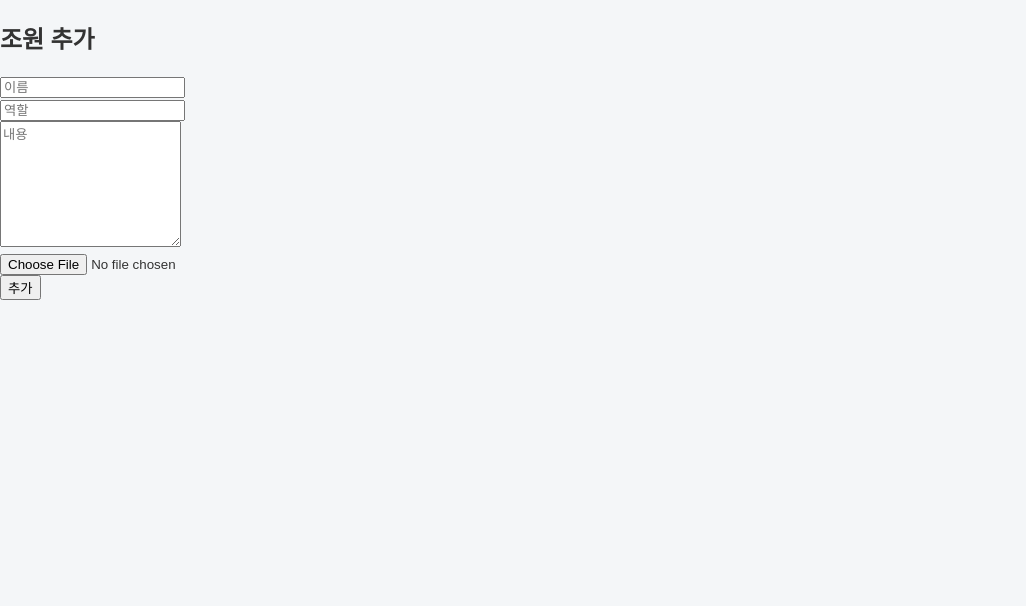
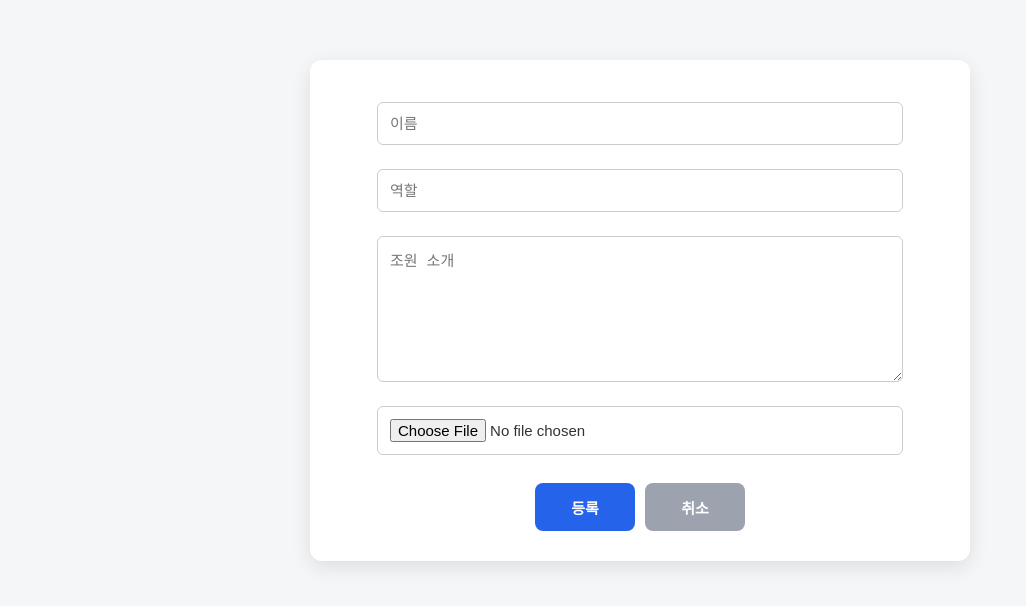
Before and after one commit to 6ReactTeamproject/test, a React (Vite) app: page /team/new in a window 1280 px wide. Shown: the top 606 px of the page, without its empty margins (0-1026 px from the left). Built offline with nearby package versions, Linux system fonts and the light colour scheme.

Commit message:
멤버에 create button 적용

```diff
--- a/src/components/Member/CreateMember.jsx
+++ b/src/components/Member/CreateMember.jsx
@@ -1,56 +1,25 @@
-import { useState, useEffect } from "react";
-import { useNavigate } from "react-router-dom";
-import { useUser } from "../Travel/UserContext";
+import { useState } from "react";
+import CreateButton from "../Travel/CreateButton";
 
-const API_URL = "http://localhost:3001/members";
+export default function CreateMember() {
+  const [profileImage, setProfileImage] = useState("");
 
-function CreateMember() {
-  const navigate = useNavigate();
-  const { user } = useUser();
-  const [memberName, setMemberName] = useState("");
-  const [memberRole, setMemberRole] = useState("");
-  const [memberContent, setMemberContent] = useState("");
-  const [memberPicture, setMemberPicture] = useState("");
-
-  const handleSubmit = () => {
-    fetch(`${API_URL}`, {
-      method: "POST",
-      headers: { "Content-Type": "application/json" },
-      body: JSON.stringify({
-        name: memberName,
-        role: memberRole,
-        profileImage: memberPicture,
-        introduction: memberContent,
-        authorId: user.id, // 작성자 ID 포함
-      }),
-    }).then(() => {
-      alert("멤버가 생성되었습니다.");
-      navigate("/team");
-    });
-  };
+  const isFilled = (data) =>
+    data.name?.trim() &&
+    data.role?.trim() &&
+    data.introduction?.trim();
 
   return (
-    <>
-      <h2>조원 추가</h2>
-      <div>
-        <input
-          value={memberName}
-          onChange={(e) => setMemberName(e.target.value)}
-          placeholder="이름"
-        />
-        <br />
-        <input
-          value={memberRole}
-          onChange={(e) => setMemberRole(e.target.value)}
-          placeholder="역할"
-        />
-        <br />
-        <textarea
-          value={memberContent}
-          onChange={(e) => setMemberContent(e.target.value)}
-          placeholder="내용"
-        />
-        <br />
+    <CreateButton
+      table="members"
+      redirect="/team"
+      empty={isFilled}
+    >
+      <>
+        <input name="name" placeholder="이름" />
+        <input name="role" placeholder="역할" />
+        <textarea name="introduction" placeholder="조원 소개" />
+
         <input
           type="file"
           accept="image/*"
@@ -59,17 +28,15 @@ function CreateMember() {
             if (file) {
               const reader = new FileReader();
               reader.onloadend = () => {
-                setMemberPicture(reader.result);
+                setProfileImage(reader.result);
               };
               reader.readAsDataURL(file);
             }
           }}
         />
-        <br />
-        <button onClick={handleSubmit}>추가</button>
-      </div>
-    </>
+        {/* 이미지 값은 inputs가 아닌 profileImage로 따로 관리되므로, props로는 넘기지 않음 */}
+        <input type="hidden" name="profileImage" value={profileImage} />
+      </>
+    </CreateButton>
   );
 }
-
-export default CreateMember;
--- a/src/components/Travel/CreateTravelIntro.jsx
+++ b/src/components/Travel/CreateTravelIntro.jsx
@@ -1,15 +1,41 @@
+
+import { useState } from "react";
 import CreateButton from "./CreateButton";
 
 export default function CreateTravelIntro() {
+  const [imageUrl, setImageUrl] = useState("");
+
+  const isFilled = (data) =>
+    data.title?.trim() &&
+    data.description?.trim();
+
   return (
     <CreateButton
       table="semester"
       redirect="/intro"
-      empty={(data) => data.title?.trim() && data.description?.trim()}
+      empty={isFilled}
     >
       <>
+        <h2>현지학기제 소개 작성</h2>
+
         <input name="title" placeholder="현지학기제 장소" />
         <textarea name="description" placeholder="현지학기제 소개" />
+
+        <input
+          type="file"
+          accept="image/*"
+          onChange={(e) => {
+            const file = e.target.files[0];
+            if (file) {
+              const reader = new FileReader();
+              reader.onloadend = () => {
+                setImageUrl(reader.result); // base64 저장
+              };
+              reader.readAsDataURL(file);
+            }
+          }}
+        />
+        <input type="hidden" name="imageUrl" value={imageUrl} />
       </>
     </CreateButton>
   );
```
